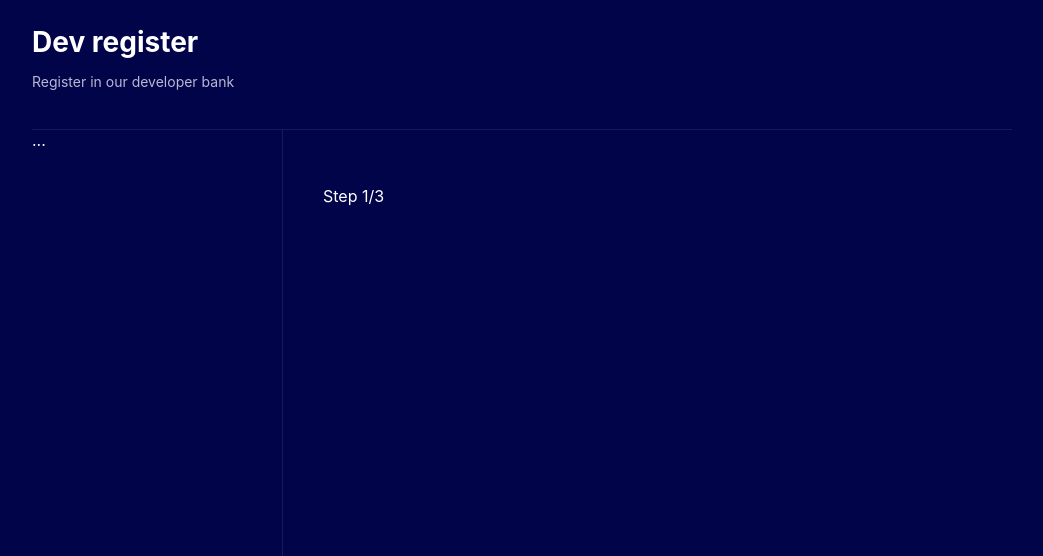
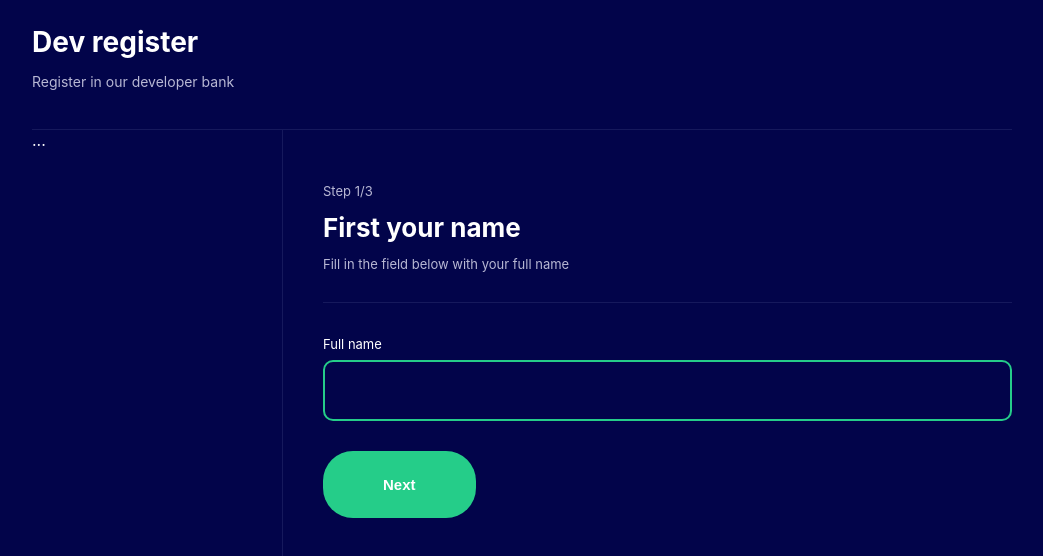
Before and after one commit to raposojoaopaulo/React-multi-step-form, a React (Create React App) app: page / in a window 1280 px wide. Shown: the top 556 px of the page, without its empty margins (118-1161 px from the left). Built offline with nearby package versions, Linux system fonts and the light colour scheme.

Commit message:
styles for styled-components for page step1

```diff
--- a/src/pages/FormStep1/index.tsx
+++ b/src/pages/FormStep1/index.tsx
@@ -1,12 +1,31 @@
 import React from 'react';
 import * as C from './styles';
 import { Theme } from '../../components/Theme';
+import { useNavigate } from "react-router-dom";
+
 
 export const FormStep1 = () => {
+  const navigate = useNavigate();
+
+  const handleNextStep = () => {
+    navigate("/step2")
+  }
+
   return (
     <Theme>
       <C.Container>
         <p>Step 1/3</p>
+        <h1>First your name</h1>
+        <p>Fill in the field below with your full name</p>
+        <hr />
+        <label>
+          Full name
+          <input
+            type="text"
+            autoFocus
+          />
+        </label>
+        <button onClick={handleNextStep}>Next</button>
       </C.Container>
     </Theme>
   );
--- a/src/pages/FormStep1/styles.ts
+++ b/src/pages/FormStep1/styles.ts
@@ -1,3 +1,49 @@
 import styled from "styled-components";
 
-export const Container = styled.div``;
+export const Container = styled.div`
+  p {
+    font-size: 13px;
+    color: #B8B8D4;
+  }
+  h1 {
+    margin: 0;
+    padding: 0;
+    font-size: 26px;
+  }
+  hr {
+    height: 1px;
+    border: 0;
+    background-color: #16195C;
+    margin: 30px 0;
+  }
+
+  label {
+    font-size: 13px;
+
+    input {
+      display: block;
+      margin-top: 7px;
+      box-sizing: border-box;
+      width: 100%;
+      padding: 20px 10px;
+      border: 2px solid #25CD89;
+      border-radius: 10px;
+      color: #FFF;
+      outline: 0;
+      font-size: 15px;
+      background-color: #02044A;
+    }
+  }
+
+  button {
+    background-color: #25CD89;
+    color: #FFF;
+    font-size: 15px;
+    font-weight: bold;
+    padding: 25px 60px;
+    border: 0;
+    border-radius: 30px;
+    cursor: pointer;
+    margin-top: 30px;
+  }
+`;
```
